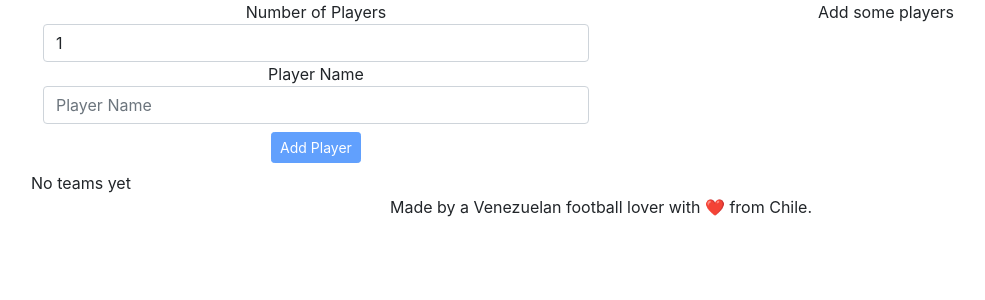
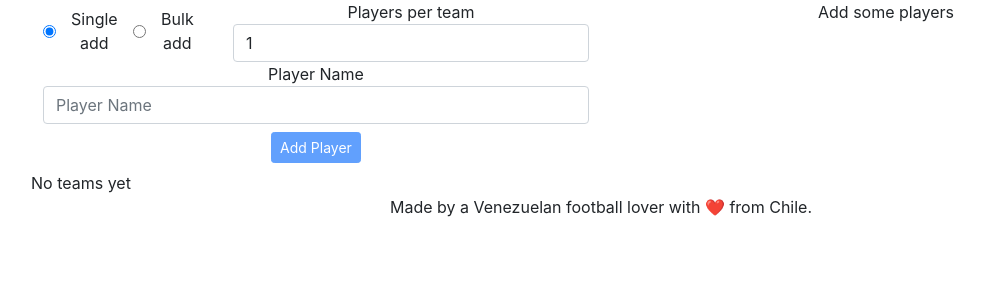
Before and after one commit to erasmoh/footballfield, a React (Create React App) app: page / in a window 1280 px wide. Shown: the top 300 px of the page, without its empty margins (39-1024 px from the left). Built offline with nearby package versions, Linux system fonts and the light colour scheme.

Commit message:
Feat: add players in bulk

```diff
--- a/src/components/PlayersForm.jsx
+++ b/src/components/PlayersForm.jsx
@@ -7,7 +7,17 @@ function PlayersForm() {
   const [newPlayer, setNewPlayer] = useState("");
   const [teams, setTeams] = useState([]);
   const [nop, setNop] = useState(1);
+  const [multiline, setMultiline] = useState(false);
+  const [multilist, setMultilist] = useState("");
 
+  const handleMultilistChange = ({ target }) => {
+    const users = target.value;
+    setMultilist(users);
+  };
+
+  const handleMultiline = () => {
+    setMultiline(!multiline);
+  };
   const handleChange = ({ target }) => {
     setNewPlayer(target.value);
   };
@@ -16,11 +26,15 @@ function PlayersForm() {
   };
   const handleSubmit = (e) => {
     e.preventDefault();
-        setPlayers((prev) => {
-            return [...prev, newPlayer];
-        });
+    const playerValues = multiline ? multilist.split("\n") : newPlayer;
+    const newList = [];
+    const finalList = newList.concat(players, playerValues);
+    setPlayers(finalList);
+
+    console.log(playerValues);
+    console.log("players", players);
     // clears new player field
-        setNewPlayer("");
+    !multiline && setNewPlayer("");
   };
   const randomPlayers = (e) => {
     e.preventDefault();
@@ -52,15 +66,49 @@ function PlayersForm() {
         <form onSubmit={handleSubmit}>
           <div className="form-row">
             <div className="form-group col-md-12">
-                            <label htmlFor="nOfPlayers">
-                                Number of Players
-                            </label>
+              <div className="row">
+                <div className="col-md-4 d-flex align-items-center justify-content-between">
+                  <input
+                    type="radio"
+                    id="mode"
+                    name="mode"
+                    value="single"
+                    onChange={handleMultiline}
+                    checked={!multiline}
+                  />
+                  <label htmlFor="single">Single add</label>
+                  <input
+                    type="radio"
+                    id="mode"
+                    name="mode"
+                    value="multi"
+                    onChange={handleMultiline}
+                    checked={multiline}
+                  />
+                  <label htmlFor="multi">Bulk add</label>
+                </div>
+                <div className="col-md-8">
+                  <label htmlFor="nOfPlayers">Players per team</label>
                   <input
                     type="text"
                     className="form-control"
                     value={nop}
                     onChange={handlePlayers}
                   />
+                </div>
+              </div>
+              {multiline ? (
+                <>
+                  <label htmlFor="playerName">Player Names</label>
+                  <textarea
+                    className="form-control"
+                    value={multilist}
+                    onChange={handleMultilistChange}
+                    rows={nop}
+                  ></textarea>
+                </>
+              ) : (
+                <>
                   <label htmlFor="playerName">Player Name</label>
                   <input
                     onChange={handleChange}
@@ -71,24 +119,26 @@ function PlayersForm() {
                     name="newPlayer"
                     value={newPlayer}
                   />
+                </>
+              )}
             </div>
             <button
-                            disabled={newPlayer === ""}
+              disabled={
+                (!multiline && newPlayer === "") ||
+                (multiline && multilist === "")
+              }
               type="submit"
               className="btn btn-primary btn-sm my-2"
             >
-                            Add Player
+              {multiline ? "Add Players" : "Add Player"}
             </button>
           </div>
         </form>
       </div>
       <div className="col-6">
         {players.length > 0 ? (
-                    <React.Fragment>
-                        <PlayersList
-                            players={players}
-                            onDelete={handleDelete}
-                        />
+          <>
+            <PlayersList players={players} onDelete={handleDelete} />
             <button
               disabled={players.length === 0}
               onClick={randomPlayers}
@@ -96,14 +146,13 @@ function PlayersForm() {
             >
               Create teams
             </button>
-                        <button
-                            onClick={resetPlayers}
-                            className="btn btn-warning btn-sm"
-                        >
+            <button onClick={resetPlayers} className="btn btn-warning btn-sm">
               Reset
             </button>
-                    </React.Fragment>
-                ) : 'Add some players'}
+          </>
+        ) : (
+          "Add some players"
+        )}
       </div>
       {teams.length > 0 ? <TeamList teams={teams} /> : "No teams yet"}
     </div>
```
Lines whose indentation alone changed are shown as unchanged.
